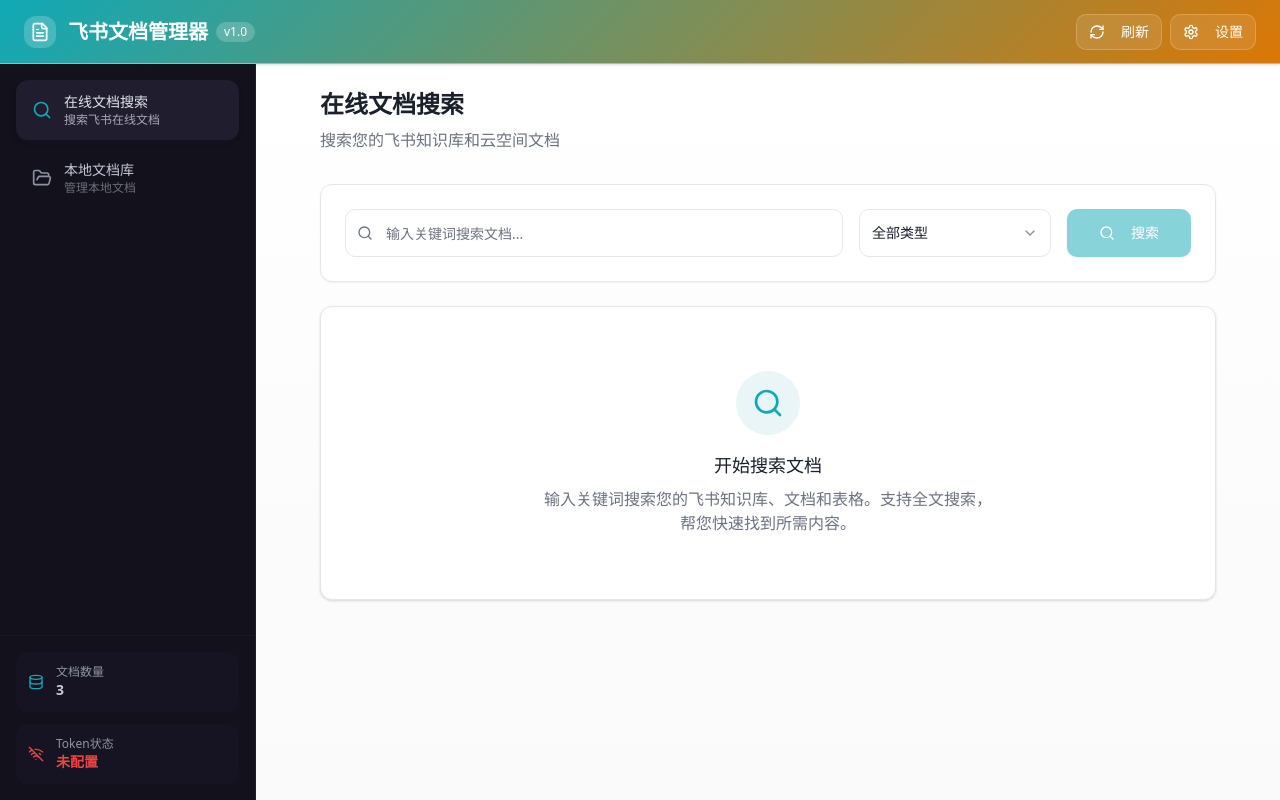
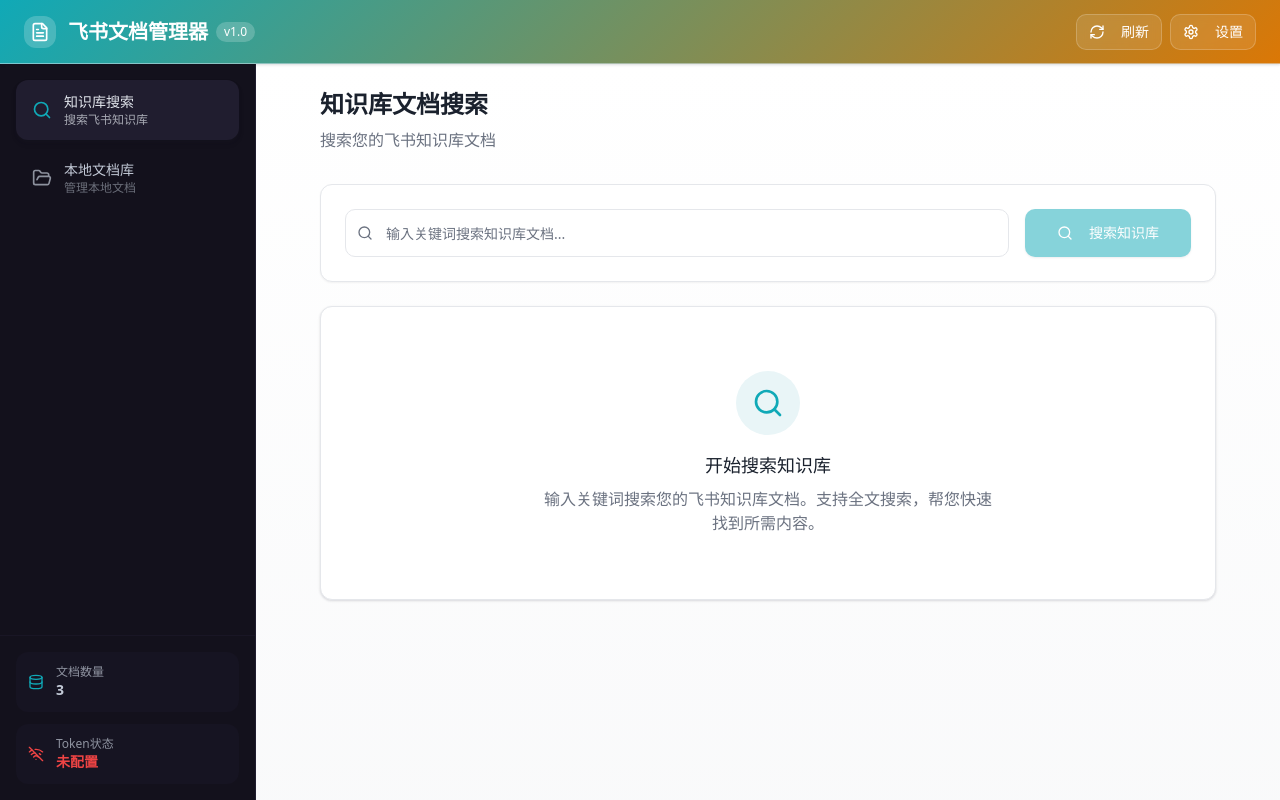
Before and after one commit to oralzl/docflow-nexus-ui, a React (Vite) app: page / in a window 1280 px wide. Built offline with nearby package versions, Linux system fonts and the light colour scheme.

Commit message:
feat: Only search knowledge base documents
Update search functionality to only search knowledge base documents.

```diff
--- a/src/components/SearchPage.tsx
+++ b/src/components/SearchPage.tsx
@@ -2,7 +2,6 @@ import { useState } from "react";
 import { Search, Loader2, ExternalLink, Calendar, User, FileText } from "lucide-react";
 import { Button } from "@/components/ui/button";
 import { Input } from "@/components/ui/input";
-import { Select, SelectContent, SelectItem, SelectTrigger, SelectValue } from "@/components/ui/select";
 import { Card, CardContent, CardHeader } from "@/components/ui/card";
 import { Badge } from "@/components/ui/badge";
 
@@ -24,7 +23,6 @@ interface SearchPageProps {
 
 export const SearchPage = ({ onSearch, onPreview }: SearchPageProps) => {
   const [query, setQuery] = useState("");
-  const [searchType, setSearchType] = useState("all");
   const [results, setResults] = useState<SearchResult[]>([]);
   const [isSearching, setIsSearching] = useState(false);
   const [hasSearched, setHasSearched] = useState(false);
@@ -36,7 +34,7 @@ export const SearchPage = ({ onSearch, onPreview }: SearchPageProps) => {
     setHasSearched(true);
 
     try {
-      const searchResults = await onSearch(query, searchType);
+      const searchResults = await onSearch(query, "wiki");
       setResults(searchResults);
     } catch (error) {
       console.error('Search error:', error);
@@ -75,8 +73,8 @@ export const SearchPage = ({ onSearch, onPreview }: SearchPageProps) => {
       <div className="max-w-4xl mx-auto">
         {/* Search Header */}
         <div className="mb-8">
-          <h2 className="text-2xl font-bold text-foreground mb-2">在线文档搜索</h2>
-          <p className="text-muted-foreground">搜索您的飞书知识库和云空间文档</p>
+          <h2 className="text-2xl font-bold text-foreground mb-2">知识库文档搜索</h2>
+          <p className="text-muted-foreground">搜索您的飞书知识库文档</p>
         </div>
 
         {/* Search Controls */}
@@ -86,25 +84,13 @@ export const SearchPage = ({ onSearch, onPreview }: SearchPageProps) => {
               <div className="flex-1 relative">
                 <Search className="absolute left-3 top-1/2 transform -translate-y-1/2 w-4 h-4 text-muted-foreground" />
                 <Input
-                  placeholder="输入关键词搜索文档..."
+                  placeholder="输入关键词搜索知识库文档..."
                   value={query}
                   onChange={(e) => setQuery(e.target.value)}
                   onKeyPress={handleKeyPress}
                   className="pl-10 h-12 text-base"
                 />
               </div>
-
-              <Select value={searchType} onValueChange={setSearchType}>
-                <SelectTrigger className="w-48 h-12">
-                  <SelectValue />
-                </SelectTrigger>
-                <SelectContent>
-                  <SelectItem value="all">全部类型</SelectItem>
-                  <SelectItem value="wiki">知识库</SelectItem>
-                  <SelectItem value="doc">文档</SelectItem>
-                  <SelectItem value="sheet">表格</SelectItem>
-                </SelectContent>
-              </Select>
 
               <Button
                 onClick={handleSearch}
@@ -117,7 +103,7 @@ export const SearchPage = ({ onSearch, onPreview }: SearchPageProps) => {
                 ) : (
                   <Search className="w-4 h-4 mr-2" />
                 )}
-                搜索
+                搜索知识库
               </Button>
             </div>
           </CardContent>
@@ -219,9 +205,9 @@ export const SearchPage = ({ onSearch, onPreview }: SearchPageProps) => {
                 <div className="w-16 h-16 mx-auto mb-4 bg-primary-soft rounded-full flex items-center justify-center">
                   <Search className="w-8 h-8 text-primary" />
                 </div>
-                <h3 className="text-lg font-medium mb-2">开始搜索文档</h3>
+                <h3 className="text-lg font-medium mb-2">开始搜索知识库</h3>
                 <p className="text-muted-foreground max-w-md mx-auto">
-                  输入关键词搜索您的飞书知识库、文档和表格。支持全文搜索，帮您快速找到所需内容。
+                  输入关键词搜索您的飞书知识库文档。支持全文搜索，帮您快速找到所需内容。
                 </p>
               </div>
             </CardContent>
--- a/src/components/Sidebar.tsx
+++ b/src/components/Sidebar.tsx
@@ -12,9 +12,9 @@ export const Sidebar = ({ activeTab, onTabChange, documentCount, isTokenValid }:
   const menuItems = [
     {
       id: 'search' as const,
-      label: '在线文档搜索',
+      label: '知识库搜索',
       icon: Search,
-      description: '搜索飞书在线文档'
+      description: '搜索飞书知识库'
     },
     {
       id: 'library' as const,
```
